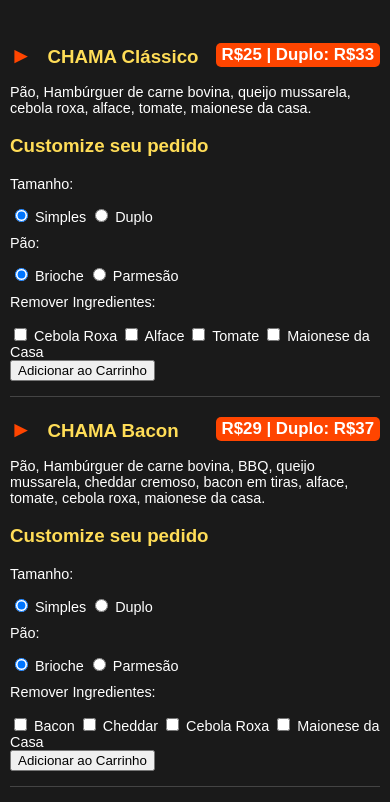
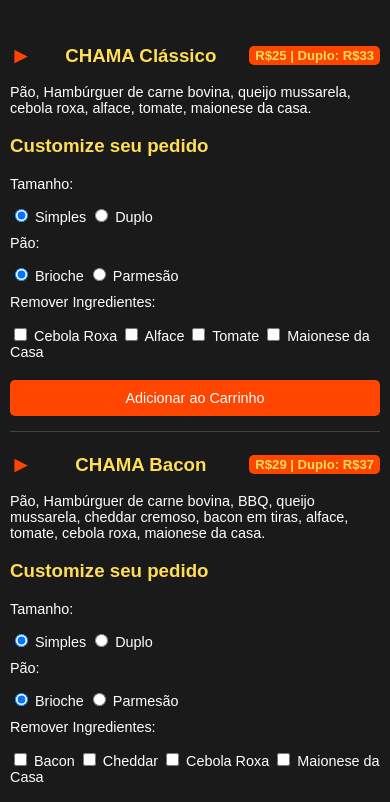
Before and after one commit to Isaiasdsh/Pedido-Chama-Burguer, a plain HTML site: page index.html in a window 390 px wide. Shown: the part 41-843 px from the top of the page. Drawn offline with Linux system fonts and the light colour scheme.

Commit message:
Update styles.css

```diff
--- a/styles.css
+++ b/styles.css
@@ -6,7 +6,7 @@
     --bg-color: #1a1a1a; /* Fundo escuro */
     --highlight-color: #ffdd57; /* Cor de destaque semelhante ao cardápio físico */
     --menu-icon-color: #ff4500; /* Cor do ícone do menu */
-    --price-color: #ffffff;
+    --price-color: #ffdd57; /* Cor dos preços */
 }
 
 /* Estilo Global */
@@ -44,6 +44,9 @@ h2 {
     font-size: 1.8em;
     color: var(--highlight-color);
     font-weight: bold;
+    display: flex;
+    justify-content: space-between;
+    align-items: center;
 }
 
 .menu-icon {
@@ -53,12 +56,12 @@ h2 {
 }
 
 .price {
-    float: right;
     background: var(--primary-color);
     padding: 5px 10px;
     border-radius: 5px;
     color: var(--price-color);
-    font-size: 1.2em;
+    font-size: 0.9em;
+    margin-left: 10px;
 }
 
 p {
@@ -95,14 +98,8 @@ p {
     color: var(--menu-icon-color);
 }
 
-/* Informações adicionais */
-.footer-info p {
-    font-size: 1.1em;
-    margin-top: 20px;
-}
-
-/* Botão de Finalizar Pedido */
-.finalize-btn {
+/* Botões - Adicionar ao Carrinho e Finalizar Pedido */
+.add-to-cart-btn, .finalize-btn {
     background: var(--primary-color);
     color: var(--text-color);
     padding: 15px;
@@ -115,7 +112,7 @@ p {
     transition: background 0.3s ease;
 }
 
-.finalize-btn:hover {
+.add-to-cart-btn:hover, .finalize-btn:hover {
     background: #ff7043;
 }
 
@@ -155,7 +152,7 @@ input[type="text"] {
     }
 
     .price {
-        font-size: 1em;
+        font-size: 0.8em;
         padding: 3px 8px;
     }
 
@@ -163,7 +160,7 @@ input[type="text"] {
         font-size: 1em;
     }
 
-    .finalize-btn {
+    .add-to-cart-btn, .finalize-btn {
         padding: 12px;
         font-size: 1.1em;
     }
@@ -183,11 +180,11 @@ input[type="text"] {
     }
 
     .price {
-        font-size: 0.9em;
+        font-size: 0.7em;
         padding: 2px 6px;
     }
 
-    .finalize-btn {
+    .add-to-cart-btn, .finalize-btn {
         font-size: 1em;
         padding: 10px;
     }
```
